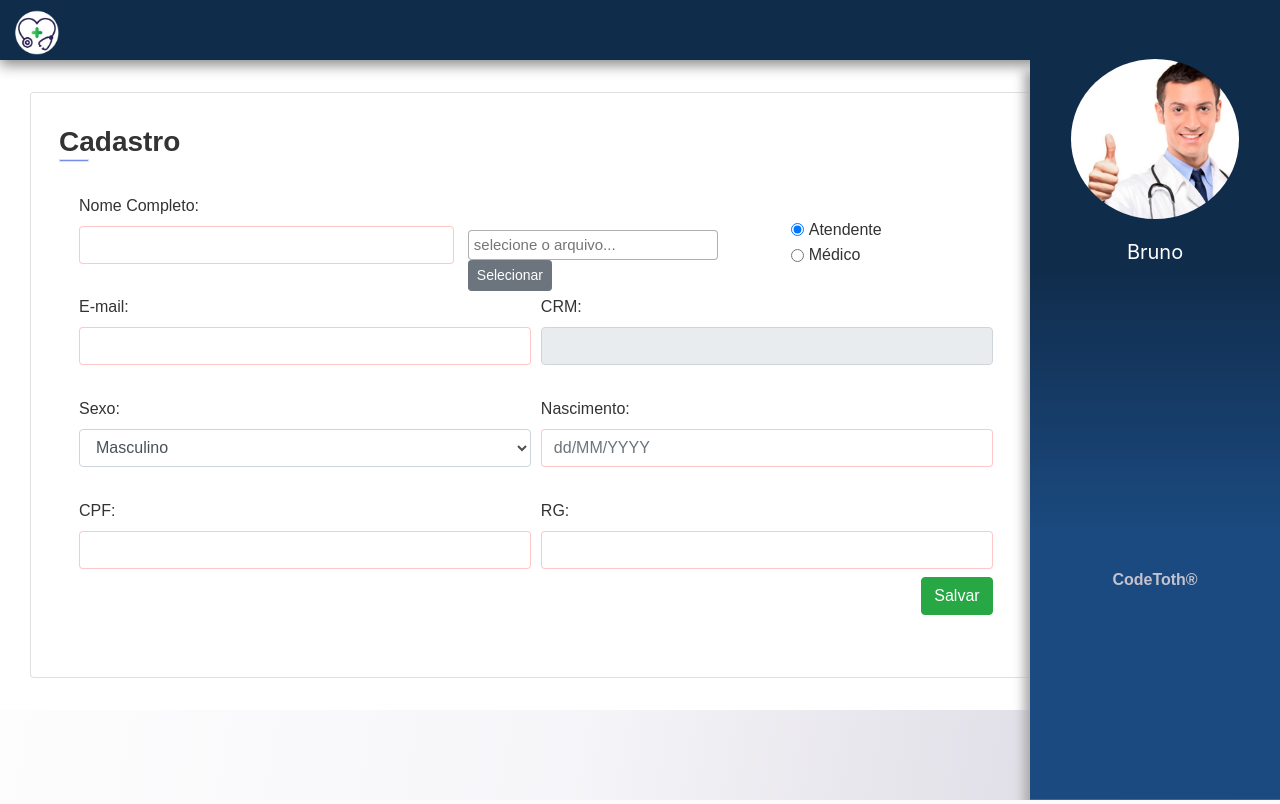
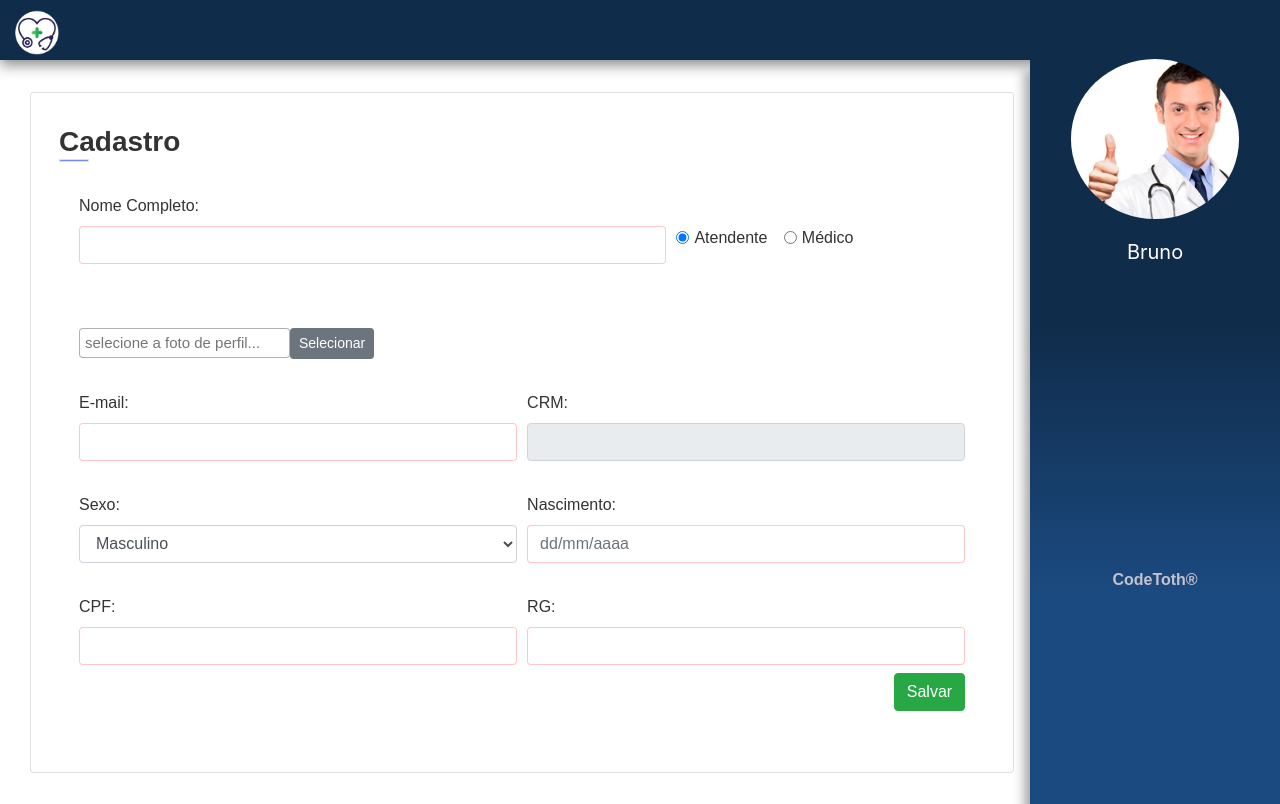
Before and after one commit to bruno-ralmeida/PI_2020.1, a Django app: page /usuarios/cadastrar in a window 1280 px wide. Run offline with Django 3.2, Linux system fonts and the light colour scheme; a user stored in the database is signed in; data comes from the database, SQL or seed files in the repository; both versions use the stored data as it was after the commit; some libraries are stand-ins or nearby versions; some web fonts are replaced.

Commit message:
Ajuste no layout.

```diff
--- a/app/consulta/views.py
+++ b/app/consulta/views.py
@@ -38,7 +38,7 @@ def nova_consulta(request):
     """
     dados = get_dados(request)
     dados['form'] = CadConsulta()
-    print(CadConsulta())
+
     return render(request, 'consulta/nova_consulta.html', dados)
 
 @csrf_exempt
@@ -102,7 +102,6 @@ def buscar_cpf(request):
     else:
         lst_pacientes = Paciente.objects.all()
 
-    print(lst_pacientes)
     lst_dados = [
         dict(id=obj.id, nome=obj.nome)
         for obj in lst_pacientes
--- a/app/exames/views.py
+++ b/app/exames/views.py
@@ -27,8 +27,6 @@ def detalhes(request, paciente_id):
     paginator = Paginator(exames, 6)
     page = request.GET.get('page')
     exames_por_pagina = paginator.get_page(page)
-    print(paciente.id)
-    print(exames)
     dados['paciente'] = paciente
     dados['exames'] = exames_por_pagina
     dados['lst_estimativa'] = estimativa(paciente)
@@ -112,8 +110,8 @@ def salvar_pdf(request, exame_id):
         data_exame = dado_aux[21].strip()
 
         if cpf != exame.paciente.cpf:
-            messages.warning(request, 'Verifique o exame importado! O CPF está divergente do'+
-                             f'nosso cadastro. PDF {cpf} Cadastro: {exame.paciente.cpf}')
+            messages.warning(request, f'Exame não importado! Verifique o exame importado. O CPF está divergente da '+
+                             f'nossa base de dados. \nPDF {cpf} \nCadastro: {exame.paciente.cpf}')
             exame.delete()
         else:
             exame.data_exame = datetime.strptime(data_exame, "%d/%m/%Y")
--- a/app/paciente/urls.py
+++ b/app/paciente/urls.py
@@ -3,9 +3,9 @@ from paciente.views import *
 
 urlpatterns = [
     path('', listar, name='pacientes'),
-    path('paciente/<int:paciente_id>', detalhe, name='det_paciente'),
-    path('paciente/alterar/<int:paciente_id>', alterar, name='altera_paciente'),
-    path('paciente/atualiza_paciente', atualiza_paciente, name='atualiza_paciente'),
-    path('paciente/adicionar', adicionar, name='adicionar'),
-    path('paciente/adiciona_paciente', adiciona_paciente, name='adiciona_paciente'),
+    path('<int:paciente_id>', detalhe, name='det_paciente'),
+    path('alterar/<int:paciente_id>', alterar, name='altera_paciente'),
+    path('atualiza_paciente', atualiza_paciente, name='atualiza_paciente'),
+    path('adicionar', adicionar, name='adicionar'),
+    path('adiciona_paciente', adiciona_paciente, name='adiciona_paciente'),
 ]
--- a/static/css/app.css
+++ b/static/css/app.css
@@ -9,7 +9,9 @@
 .color-theme_logo-emp-4-hsla { color: hsla(128, 54, 48, 1); }
 .color-theme_logo-emp-5-hsla { color: hsla(0, 0, 94, 1); }
 
-
+.container-fluid{
+  padding-right: 3em!important;
+}
 
 body{
   background-attachment: fixed;
@@ -87,7 +89,8 @@ input:invalid:focus {
   font-size: 15px;
   padding: 5px;
   vertical-align: middle;
-  width: 250px;
+  max-width: 250px;
+  width: 100%;
 }
 
 .btn-ipdf {
@@ -191,6 +194,9 @@ p{
   color: #778beb;
 }
 
+.formAlteraPaciente > input{
+
+}
 /*LOGIN*/
 
 .body-login{
@@ -488,6 +494,10 @@ header{
 
 @media screen and (max-width:1100px){
 
+  .container-fluid{
+    padding-right: 0 !important;
+  }
+
   .pr-4{
     padding-right: 0 !important;
   }
--- a/templates/consulta/editar_consulta.html
+++ b/templates/consulta/editar_consulta.html
@@ -58,8 +58,8 @@
                 </div>
                 <div class="form-group">
                   <label for="medicos">Médicos disponíveis:</label>
-                  <select class="form-control" id="id_medico" name="medico">
-                    <option>Selecione...</option>
+                  <select class="form-control" id="id_medico" name="medico" required>
+
                   </select>
                 </div>
                 <input type="submit" value="Remarcar" class="btn btn-success mb-5" style="float: right;">
--- a/templates/partials/_det_paciente.html
+++ b/templates/partials/_det_paciente.html
@@ -5,7 +5,7 @@
 {% if tipo == 1 %}
 <section id="exames">
   <div class="card">
-    <div class="info-section pr-3">
+    <div class="info-section pr-3 pl-3">
       <h3> Histórico de exames <div class="border mb-5"></div>
       </h3>
       <table class="table table-sm table-bordered table-striped text-center">
--- a/templates/partials/_menu.html
+++ b/templates/partials/_menu.html
@@ -9,9 +9,12 @@
     </button>
     <nav class="navigation-menu bg-nav ">
         <a href="{% url 'dashboard' %}"> <i class="fas fa-clinic-medical"></i> Página inicial </a>
-        <a href="#"> <i class="fas fa-align-left"></i> Dados Pessoais </a>
+        <a href="{% url 'edit-user' request.user.id %}"> <i class="fas fa-align-left"></i> Dados Pessoais </a>
         <a href="{% url 'consultas' %}"> <i class="fas fa-notes-medical"></i> Consultas </a>
         <a href="{% url 'pacientes' %}"> <i class="fas fa-hospital-user"></i></i>  Pacientes </a>
+        {% if tipo == 2 %}
+        <a href="{% url 'usuarios' %}"> <i class="fas fa-users"></i></i>   Usuários </a>
+        {% endif %}
         <a href="{% url 'logout' %}"> <i class="fas fa-sign-out-alt"></i> Sair </a>
     </nav>
 </header>
--- a/templates/usuarios/novo_usuario.html
+++ b/templates/usuarios/novo_usuario.html
@@ -14,22 +14,13 @@
             <!--Dados Pessoais-->
 
             <div class="form-row mt-y">
-              <div class="col-5">
+              <div class="col-8">
                 <label for="nome">Nome Completo:</label>
                 <input type="text" class="form-control" id="nome" name="nome" required>
               </div>
               <div class="col-4">
-                <div class="input-group mt-y p-1">
 
-                  <input type="file" name="foto" id="arquivo" class="iptArquivo"
-                    accept="image/jpeg, image/png, image/jpg">
-                  <input type="text" name="file" id="file" class="file" placeholder="selecione o arquivo..."
-                    readonly="readonly" style="border: 1px solid rgba(0, 0, 0, 0.308);">
-                  <input type="button" class="btn btn-sm btn-secondary" id="btn-ifoto" value="Selecionar">
-                </div>
-              </div>
-              <div class="col-2 p-4">
-                <div class="form-check form-check-inline">
+                <div class="form-check form-check-inline mt-y">
                   <input class="form-check-input" type="radio" name="tipo" id="atendente" value="2" checked>
                   <label class="form-check-label" for="atendente">Atendente</label>
                 </div>
@@ -40,7 +31,21 @@
               </div>
 
             </div>
-            <div class="form-row">
+            <div class="form-row mt-y">
+              <div class="col">
+                <div class="input-group mt-y">
+                  <div style="display: flex; align-content: space-around;">
+                    <input type="file" name="foto" id="arquivo" class="iptArquivo"
+                      accept="image/jpeg, image/png, image/jpg">
+                    <input type="text" name="file" id="file" class="file" placeholder="selecione a foto de perfil..."
+                      readonly="readonly" style="border: 1px solid rgba(0, 0, 0, 0.308);">
+                    <input type="button" class="btn btn-sm btn-secondary" id="btn-ifoto" value="Selecionar">
+                  </div>
+                </div>
+              </div>
+
+            </div>
+            <div class="form-row mt-y">
               <div class="col">
                 <label for="data">E-mail: </label>
                 <input type="text" class="form-control" id="email" name="email" required>
@@ -63,7 +68,7 @@
               </div>
               <div class="col">
                 <label for="id_data_nasc">Nascimento:</label>
-                <input type="text" class="form-control" id="id_data_nasc" placeholder="dd/MM/YYYY" name="dt_nasc"
+                <input type="text" class="form-control" id="id_data_nasc" placeholder="dd/mm/aaaa" name="dt_nasc"
                   required>
               </div>
             </div>
@@ -77,6 +82,7 @@
                 <input type="text" name="rg" id="id_rg" class="form-control" required>
               </div>
             </div>
+
             <input class="btn btn-success mt-2" type="submit" value="Salvar" style="float: right;">
 
           </form>
```
Also changed, not shown: templates/paciente/altera_paciente.html (+13 -13 lines), db.sqlite3, media/fotos/1589310736.0062678/foto.jpg (added).
